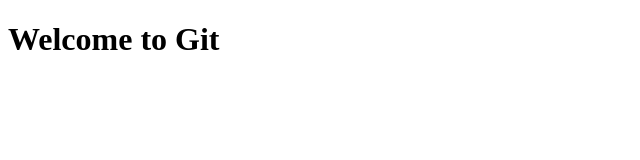
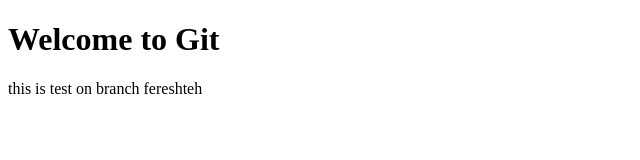
Before and after one commit to fereshteh-dehghani/Test-Repo, a plain HTML site: page index.html in a window 1280 px wide. Shown: the whole page, without its empty margins (0-640 px from the left). Drawn offline with Linux system fonts and the light colour scheme.

Commit message:
create main

```diff
--- a/index.html
+++ b/index.html
@@ -10,6 +10,10 @@
     <header>
         <h1>Welcome to Git</h1>
     </header>
-
+    <main>
+        <article>
+            <p>this is test on branch fereshteh</p>
+        </article>
+    </main>
 </body>
 </html>
```
